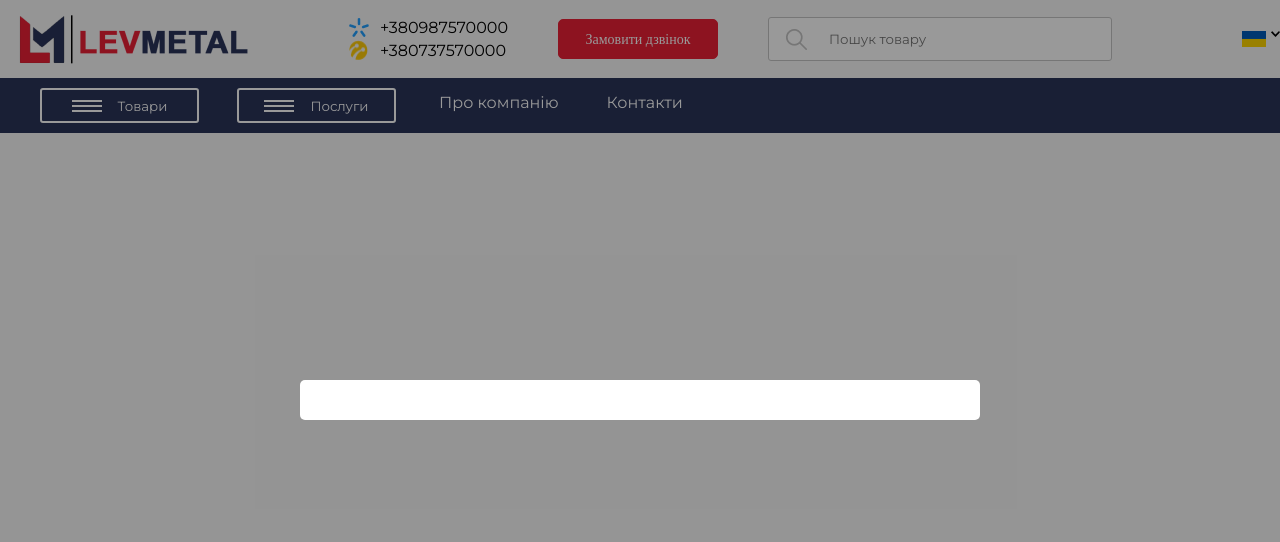
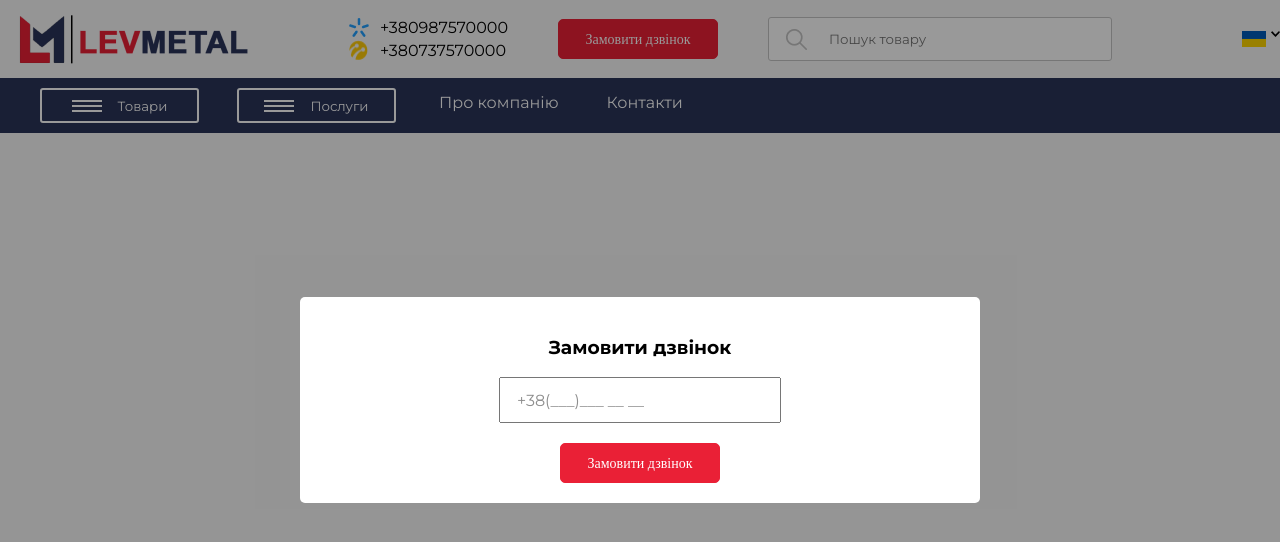
Before and after one commit to ArtemUholkov/lev-metal, a React (Create React App) app: page / in a window 1280 px wide. Both pictures are taken after a click on the element "Замовити дзвінок". Shown: the top 542 px of the page. Built offline with nearby package versions, Linux system fonts and the light colour scheme.

Commit message:
created order call component

```diff
--- /dev/null
+++ b/src/components/OrderCallWork/OrderCallWork.js
@@ -0,0 +1,22 @@
+import './orderCallWork.scss';
+import HeaderCallButton from '../HeaderCallButton/HeaderCallButton';
+
+
+function OrderCallWork() {
+
+
+    return (
+        <div className='ordercall__wrapper'>
+            <h3>Замовити дзвінок</h3>
+            <form action="submit">
+            <input type="tel" id="phone" name="phone"
+                pattern="+[0-9]{3}-[0-9]{3}-[0-9]{4}"
+                required placeholder='+38(___)___ __ __'/>
+
+            <HeaderCallButton name="Замовити дзвінок" width="260"></HeaderCallButton>
+            </form>
+        </div>
+    )
+}
+
+export default OrderCallWork;
--- /dev/null
+++ b/src/components/OrderCallWork/orderCallWork.scss
@@ -0,0 +1,24 @@
+.ordercall__wrapper {
+    margin: 0 auto;
+    display: flex;
+    flex-direction: column;
+    align-items: center;
+    justify-content: center;
+    form{
+        display: flex;
+        flex-direction: column;
+        gap: 20px;
+        align-items: center;
+        justify-content: center;
+        input{
+            width: 260px;
+            height: 40px;
+            font-size: 16px;
+            padding-left: 16px;
+        }
+        input::placeholder {
+            color: #8E8E8E;
+        }
+
+    }
+}
--- a/src/components/TopHeader/TopHeader.js
+++ b/src/components/TopHeader/TopHeader.js
@@ -5,7 +5,7 @@ import HeaderCallButton from '../HeaderCallButton/HeaderCallButton';
 import SearchBar from '../SearchBar/SearchBar';
 import LanguageSwitcher from '../LanguageSwitcher/LanguageSwitcher';
 import Modal from '../Modal/Modal';
-
+import OrderCallWork from '../OrderCallWork/OrderCallWork';
 
 function Header() {
     const [modalActive, setModalActive] = useState(false);
@@ -31,7 +31,7 @@ function Header() {
             </div>
         </div>
         <Modal active={modalActive} setActive={setModalActive}>
-
+            <OrderCallWork></OrderCallWork>
         </Modal>
     </>
     )
```
